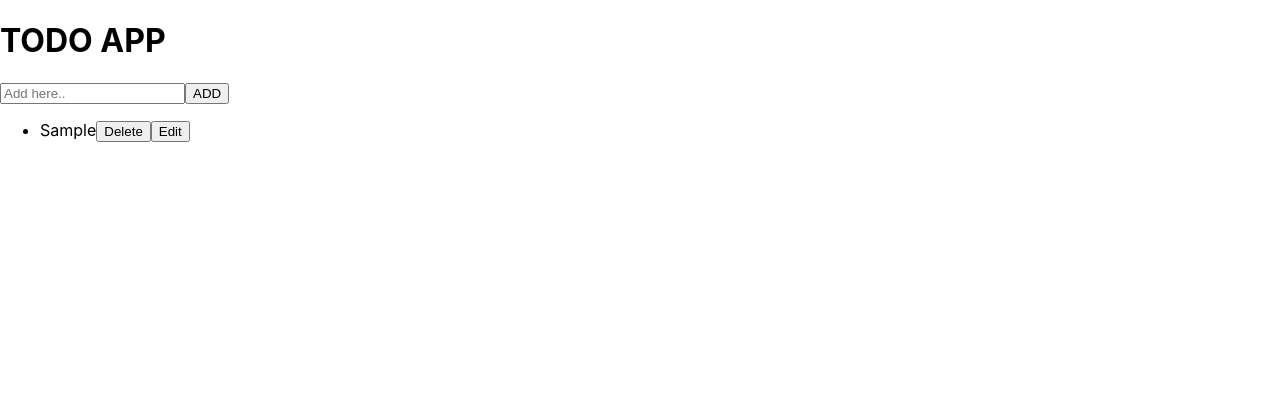
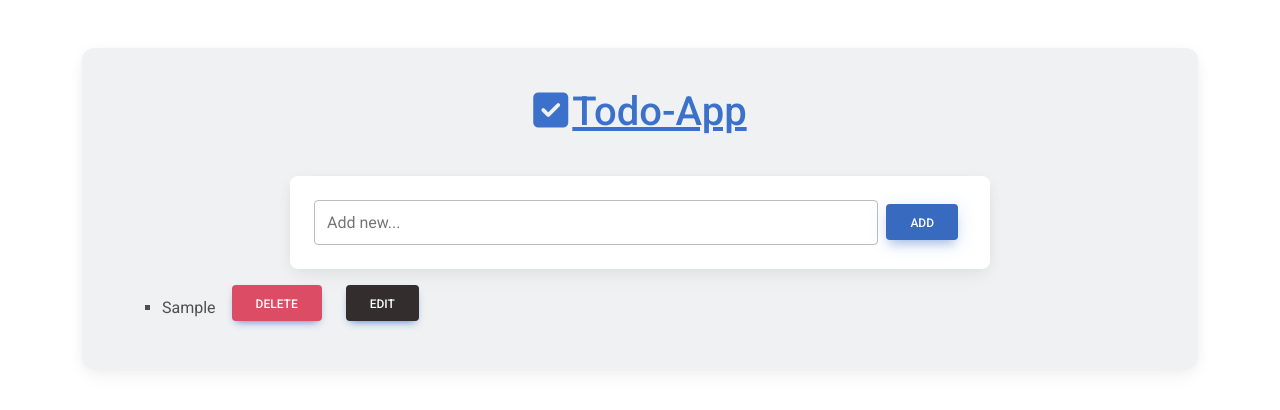
Before and after one commit to ArjunN10/Redux_Todo_List, a React (Create React App) app: page / in a window 1280 px wide. Both pictures are taken after typing "Sample" into the empty fields and a click on the button "ADD". Shown: the top 410 px of the page. Built offline with nearby package versions, Linux system fonts and the light colour scheme.

Commit message:
redux_todo

```diff
--- a/package.json
+++ b/package.json
@@ -3,10 +3,12 @@
   "version": "0.1.0",
   "private": true,
   "dependencies": {
+    "@fortawesome/fontawesome-free": "^6.4.2",
     "@reduxjs/toolkit": "^1.9.6",
     "@testing-library/jest-dom": "^5.17.0",
     "@testing-library/react": "^13.4.0",
     "@testing-library/user-event": "^13.5.0",
+    "mdb-react-ui-kit": "^6.3.0",
     "react": "^18.2.0",
     "react-dom": "^18.2.0",
     "react-redux": "^8.1.2",
--- a/public/index.html
+++ b/public/index.html
@@ -9,6 +9,7 @@
       name="description"
       content="Web site created using create-react-app"
     />
+    <link href="https://fonts.googleapis.com/css?family=Roboto:300,400,500,700&display=swap" rel="stylesheet" />
     <link rel="apple-touch-icon" href="%PUBLIC_URL%/logo192.png" />
     <!--
       manifest.json provides metadata used when your web app is installed on a
--- a/src/App.js
+++ b/src/App.js
@@ -1,6 +1,15 @@
 import { useSelector, useDispatch } from "react-redux";
 import { addtodo, deletetodo, edittodo, savetodo } from "./components/Todo";
 import { useRef, useState } from "react";
+import {
+  MDBBtn,
+  MDBCard,
+  MDBCardBody,
+  MDBCol,
+  MDBContainer,
+  MDBIcon,
+  MDBRow,
+} from "mdb-react-ui-kit";
 
 function App() {
   const myRef = useRef();
@@ -27,33 +36,83 @@ function App() {
   };
 
   return (
-    <div className="App">
-      <h1>TODO APP</h1>
+    <div>
+      <MDBContainer className="py-5">
+        <MDBRow className="d-flex justify-content-center align-items-center h-100">
+          <MDBCol>
+            <MDBCard
+              style={{ borderRadius: ".75rem", backgroundColor: "#eff1f2" }}
+              >
+              <MDBCardBody className="py-4 px-4 px-md-5">
+                <p className="h1 text-center mt-3 mb-4 pb-3 text-primary">
+                  <MDBIcon fas icon="check-square" className="me-1" />
+                  <u>Todo-App</u>
+                </p>
+                <div className="pb-2">
                   <form onSubmit={add}>
-        <input placeholder="Add here.." id="todo" type="text" />
-        <button type="submit">ADD</button>
+                    <MDBCard className=" mx-auto sm-12 lg-2 md-3" style={{maxWidth:'700px',maxHeight:'100vh'}}>
+                      <MDBCardBody>
+                        <div className="d-flex flex-row align-items-center">
+                          <input
+                            type="text"
+                            className="form-control form-control-lg"
+                            placeholder="Add new..."
+                            id="todo"
+                          />
+                          <div className="mx-2">
+                            <MDBBtn>Add</MDBBtn>
+                          </div>
+                        </div>
+                      </MDBCardBody>
+                    </MDBCard>
                   </form>
 
-      <ul>
+                  <ul type="square" >
                     {todo.map((todos) => (
-          <li key={todos.id}>
-            {todos.editkey ? (
+                      <li className="  my-3" key={todos.id}>
+                        {todos.editkey === true ? (
                           <>
                             <span>{todos.value}</span>
-                <button className="delete" onClick={() => dispatch(deletetodo(todos.id))}>
+                            <MDBBtn
+                              className="delete mx-3 bg-danger"
+                              onClick={() => dispatch(deletetodo(todos.id))}
+                            >
                               Delete
-                </button>
+                            </MDBBtn>
                           </>
                         ) : (
                           <>
-                <input type="text" ref={myRef} value={editValue} onChange={(e) => setEditValue(e.target.value)} />
-                <button type="button" onClick={() => save(todos.id)}>Save</button>
+                            <input
+                              type="text"
+                              className="form-control form-control-lg w-50"
+                              ref={myRef}
+                              value={editValue}
+                              onChange={(e) => setEditValue(e.target.value)}
+                            />
+                            <MDBBtn
+                              className="mx-2 bg-success"
+                              type="button"
+                              onClick={() => save(todos.id)}
+                            >
+                              Save
+                            </MDBBtn>
                           </>
                         )}
-            <button className="edit" onClick={() => handleEditClick(todos.id, todos.value)}>Edit</button>
+                        <MDBBtn
+                          className="edit mx-2 bg-dark"
+                          onClick={() => handleEditClick(todos.id, todos.value)}
+                        >
+                          Edit
+                        </MDBBtn>
                       </li>
                     ))}
                   </ul>
+                  </div>
+              </MDBCardBody>
+            </MDBCard>
+          </MDBCol>
+        </MDBRow>
+      </MDBContainer>
     </div>
   );
 }
--- a/src/index.css
+++ b/src/index.css
@@ -11,3 +11,6 @@ code {
   font-family: source-code-pro, Menlo, Monaco, Consolas, 'Courier New',
     monospace;
 }
+body {
+  font-family: Roboto, Helvetica, Arial, sans-serif;
+}
--- a/src/index.js
+++ b/src/index.js
@@ -2,6 +2,8 @@ import React from "react";
 import ReactDOM from "react-dom/client";
 import "./index.css";
 import App from "./App";
+import 'mdb-react-ui-kit/dist/css/mdb.min.css';
+import "@fortawesome/fontawesome-free/css/all.min.css";
 import { Provider } from "react-redux";
 import { store } from "./components/Store";
 const root = ReactDOM.createRoot(document.getElementById("root"));
```
Also changed, not shown: 1 other file (tests, documents, lock files or other folders). Lines whose indentation alone changed are shown as unchanged.
